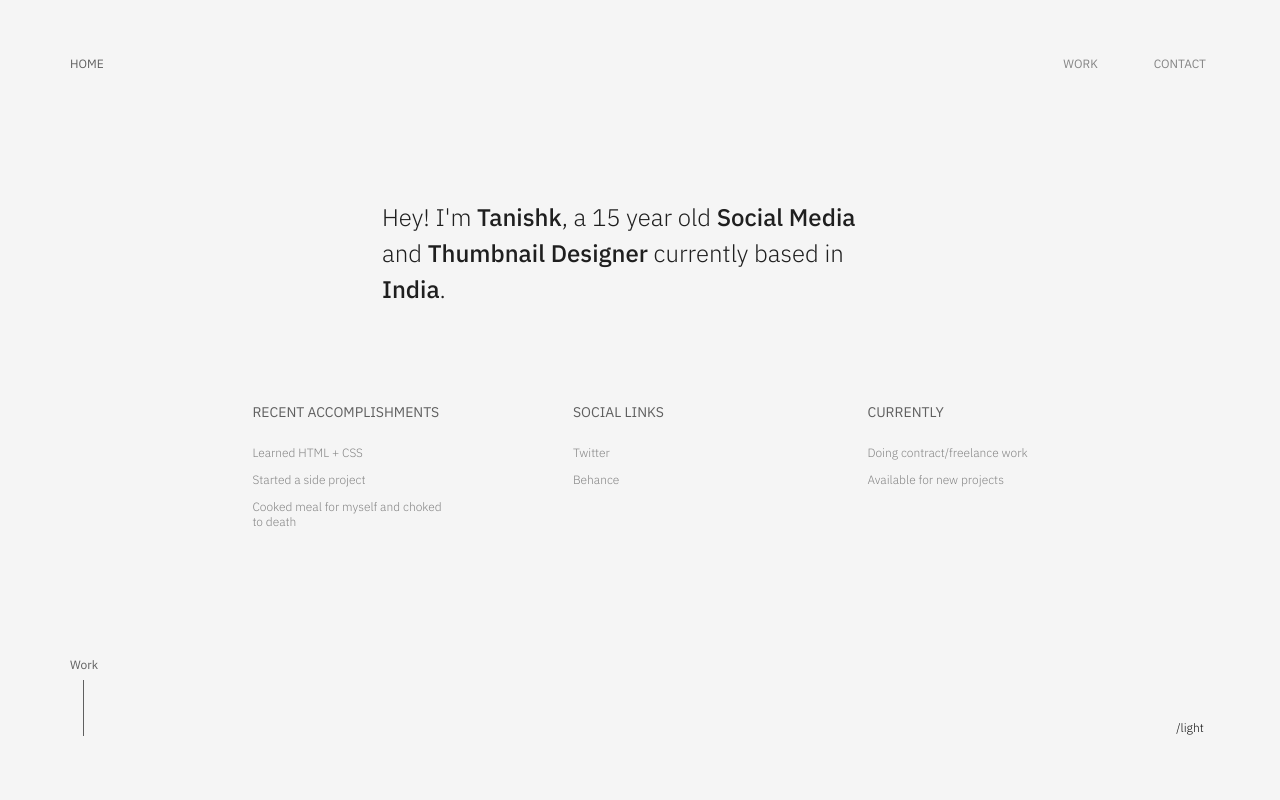
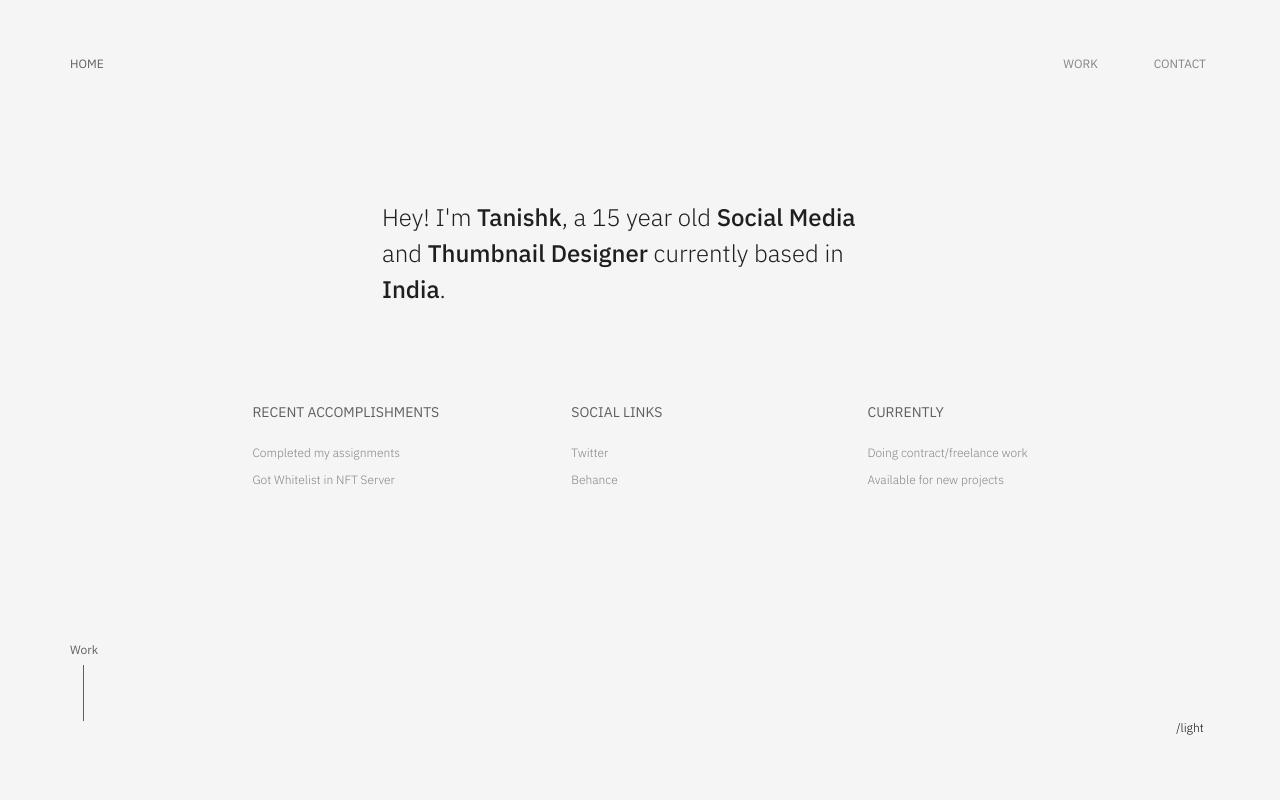
Before and after one commit to txnishk/myportfolio, a Next.js app: page / in a window 1280 px wide. Shown: the top 800 px of the page. Built offline with nearby package versions, Linux system fonts and the light colour scheme.

Commit message:
Update data.js

```diff
--- a/data.js
+++ b/data.js
@@ -9,9 +9,8 @@ export default {
   accomplishments: {
     name: "Recent Accomplishments",
     value: [
-      "Learned HTML + CSS",
-      "Started a side project",
-      "Cooked meal for myself and choked to death",
+      "Completed my assignments",
+      "Got Whitelist in NFT Server",
     ],
   },
   socialLink: {
```
